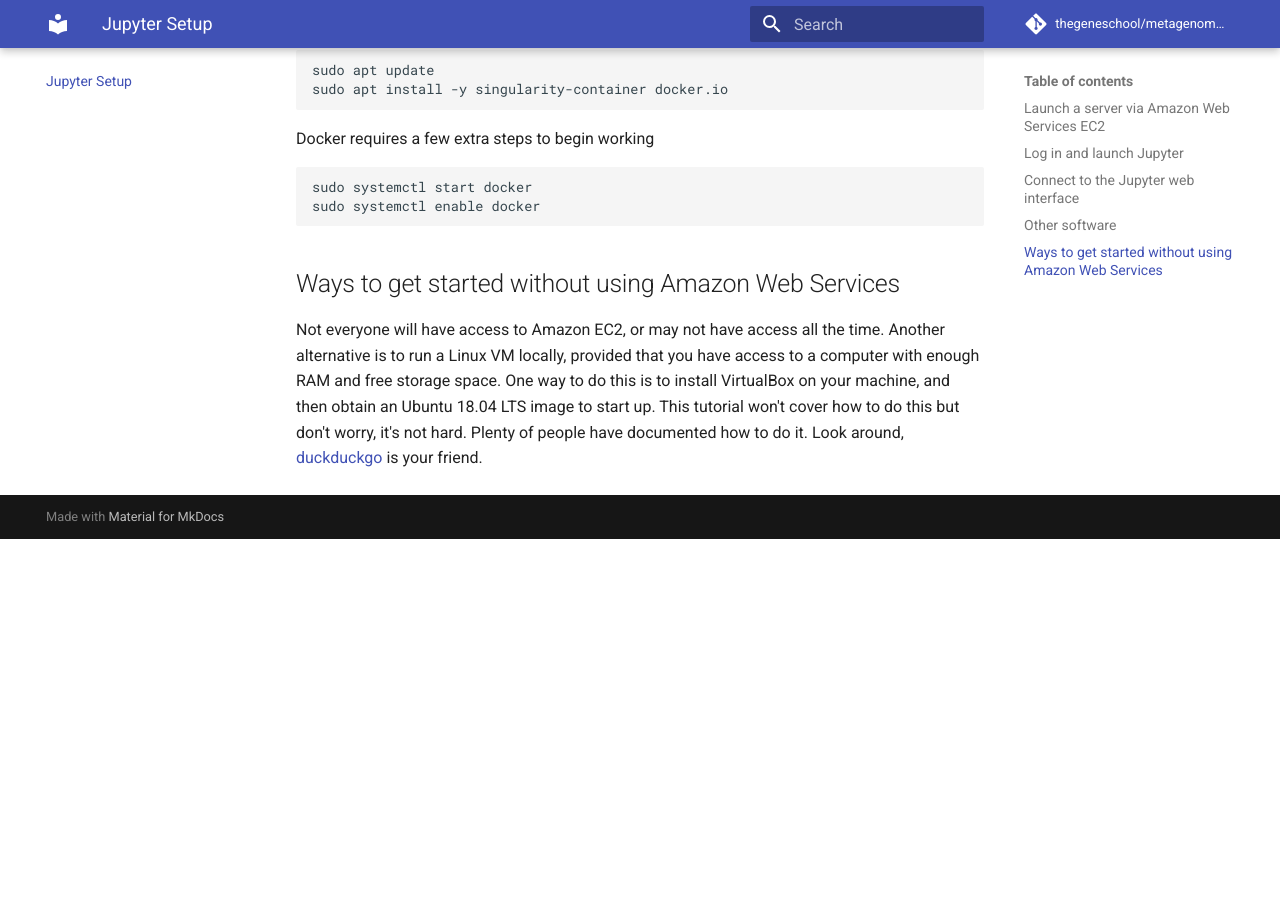
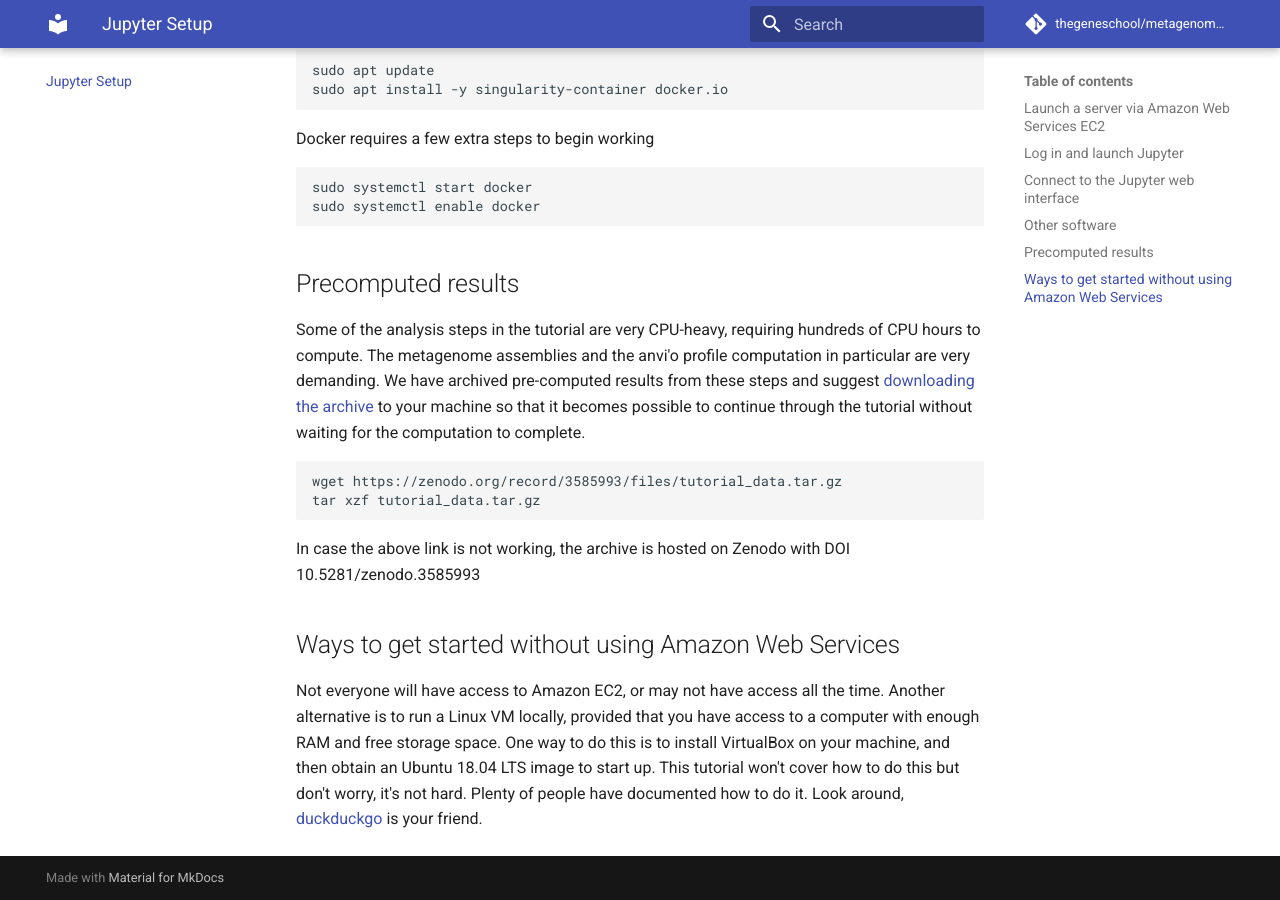
Before and after one commit to thegeneschool/metagenomics, an MkDocs documentation site: the page built from docs/startup.md, in a window 1280 px wide and 900 px high, scrolled down 1999 px. Built offline with MkDocs 1.6.1 and Material for MkDocs 9.7.7, drawn with Linux system fonts in a browser that asks for light colours; comment, search, counter and statistics services are not loaded; before the commit the page ends 2538 px from its top, so only the background shows below that.

Commit message:
[AD] link to precomputed datasets

````diff
--- a/docs/startup.md
+++ b/docs/startup.md
@@ -61,6 +61,19 @@ sudo systemctl start docker
 sudo systemctl enable docker
 ```
 
+## Precomputed results
+
+Some of the analysis steps in the tutorial are very CPU-heavy, requiring hundreds of CPU hours to compute.
+The metagenome assemblies and the anvi'o profile computation in particular are very demanding.
+We have archived pre-computed results from these steps and suggest [downloading the archive](https://doi.org/10.5281/zenodo.3585993) to your machine so that it becomes possible to continue through the tutorial without waiting for the computation to complete.
+
+```bash
+wget https://zenodo.org/record/3585993/files/tutorial_data.tar.gz
+tar xzf tutorial_data.tar.gz
+```
+
+In case the above link is not working, the archive is hosted on Zenodo with DOI 10.5281/zenodo.3585993
+
 ## Ways to get started without using Amazon Web Services
 
 Not everyone will have access to Amazon EC2, or may not have access all the time.
````
